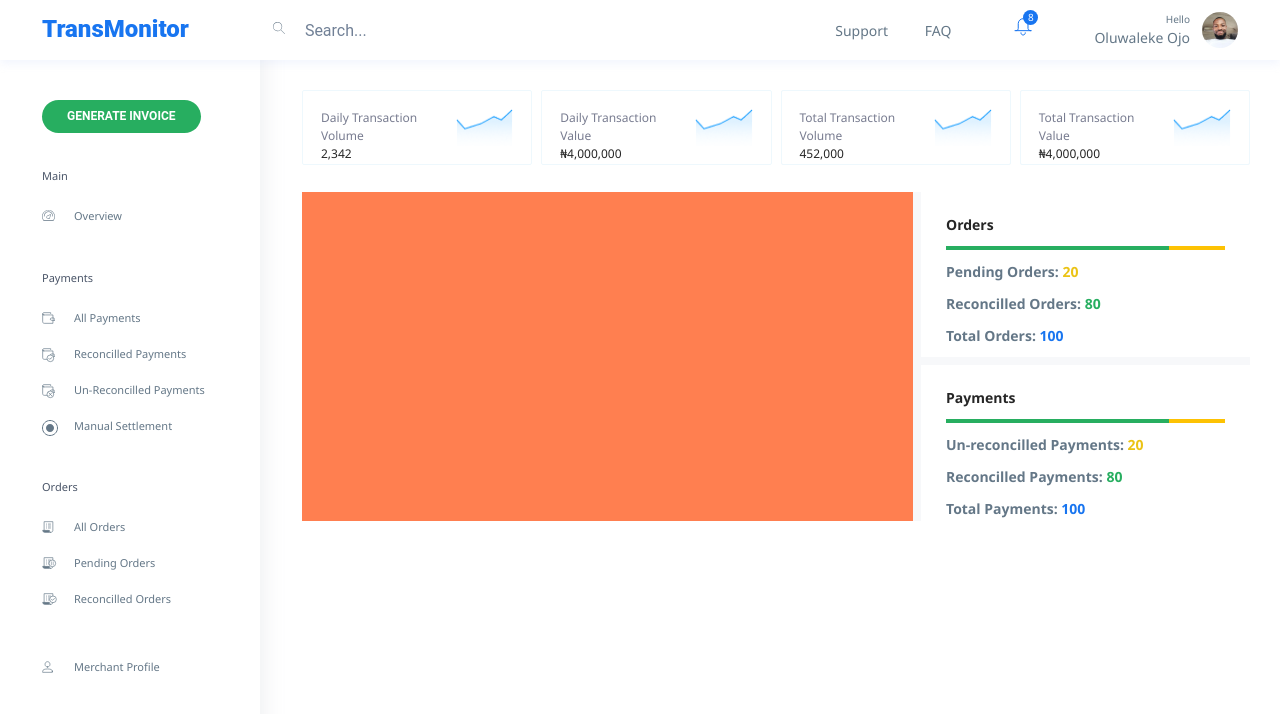
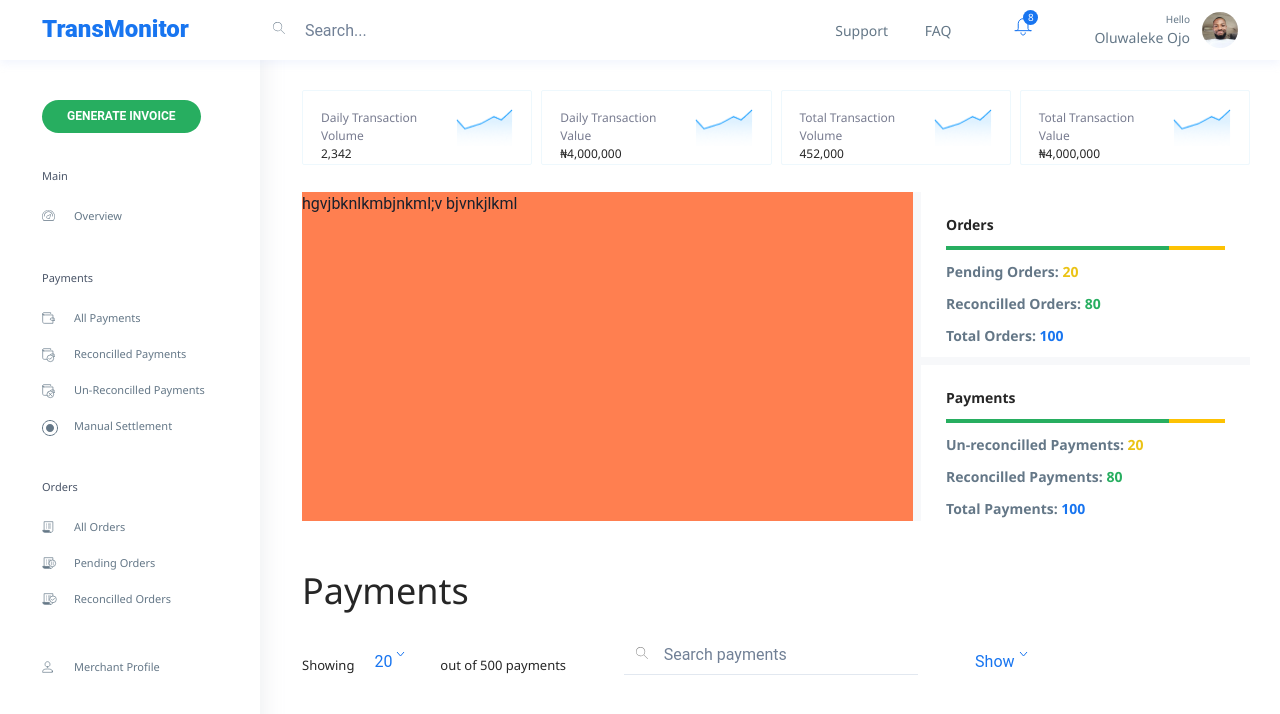
Before and after one commit to idris92/Transmonitor, a Next.js app: page / in a window 1280 px wide. Shown: the top 714 px of the page. Built offline with nearby package versions, Linux system fonts and the light colour scheme.

Commit message:
payment filter

```diff
--- a/public/assets/theme/foundations/colors.ts
+++ b/public/assets/theme/foundations/colors.ts
@@ -16,6 +16,7 @@ export const colors = {
     900:"#647787",
     800:"#262626",
     700: "#787C90",
+    600: "#787878",
 
   },
   white:{
--- /dev/null
+++ b/src/components/ListFilter.tsx
@@ -0,0 +1,31 @@
+import { Flex, Menu, MenuButton, MenuItem, MenuList, Text } from '@chakra-ui/react'
+import React from 'react'
+import { DownArrow } from './icons/downArrow'
+
+const ListFilter = () => {
+  return (
+    <Flex w={{base:'100%', md:'auto'}} justifyContent='flex-start' alignItems='flex-end' gap='20px'>
+        <Text fontSize='13px' fontWeight='400' fontFamily=' Segoe UI' color='black.800'>Showing</Text>
+        <Flex alignItems='center' >
+        <Menu matchWidth>
+            <MenuButton
+                bg='transparent'
+                border='none'
+                color='primary.1000'
+            >
+                20 <DownArrow color='primary.1000' boxSize='24px' justifyContent='center' alignItems='center'/>
+            </MenuButton>
+            <MenuList  minW='80%' >
+                <MenuItem>5</MenuItem>
+                <MenuItem>10</MenuItem>
+                <MenuItem>15</MenuItem>
+                <MenuItem>20</MenuItem>
+            </MenuList>
+            </Menu>
+        </Flex>
+        <Text fontSize='13px' fontWeight='400' fontFamily='Segoe UI' color='black.800'>out of 500 payments</Text>
+    </Flex>
+  )
+}
+
+export default ListFilter
--- /dev/null
+++ b/src/components/SearchFilter.tsx
@@ -0,0 +1,18 @@
+import { Flex, Input, InputGroup, InputLeftElement} from '@chakra-ui/react'
+import React from 'react'
+import { SearchIcon } from './icons/search'
+
+const SearchFilter = () => {
+  return (
+    <Flex w='100%'>
+         <InputGroup>
+            <InputLeftElement pointerEvents='none'>
+            <SearchIcon color='black.600' />
+            </InputLeftElement>
+            <Input type='text' variant='flushed' placeholder='Search payments' />
+        </InputGroup>
+    </Flex>
+  )
+}
+
+export default SearchFilter
--- /dev/null
+++ b/src/components/StatusFilter.tsx
@@ -0,0 +1,28 @@
+import { Flex, Menu, MenuButton, MenuItem, MenuList } from '@chakra-ui/react'
+import React from 'react'
+import { DownArrow } from './icons/downArrow'
+
+const StatusFilter = () => {
+  return (
+    <Flex w='100%'>
+        <Menu matchWidth>
+            <MenuButton
+                bg='transparent'
+                border='none'
+                color='primary.1000'
+            >
+                Show <DownArrow color='primary.1000' boxSize='24px' justifyContent='center' alignItems='center'/>
+            </MenuButton>
+            <MenuList >
+                <MenuItem>All</MenuItem>
+                <MenuItem>Reconcilled</MenuItem>
+                <MenuItem>Un-reconcilled</MenuItem>
+                <MenuItem>Settled</MenuItem>
+                <MenuItem>Unsettled</MenuItem>
+            </MenuList>
+        </Menu>
+    </Flex>
+  )
+}
+
+export default StatusFilter
--- /dev/null
+++ b/src/components/icons/downArrow.tsx
@@ -0,0 +1,7 @@
+import { Icon } from "@chakra-ui/react";
+
+export const DownArrow = (props:any) => (
+    <Icon viewBox="0 0 24 24" {...props} fill="none">
+        <path d="M8 1L4.5 5L1 1" stroke="currentColor"/>
+    </Icon>
+  )
--- a/src/pages/index.tsx
+++ b/src/pages/index.tsx
@@ -1,10 +1,15 @@
 import Head from 'next/head'
 import Image from 'next/image'
 import DashboardWrapper from '@/components/dashboard'
-import { Flex, SimpleGrid, Text } from '@chakra-ui/react'
+import { Flex, Input, InputGroup, InputLeftElement, Menu, MenuButton, MenuItem, MenuList, SimpleGrid, Text } from '@chakra-ui/react'
 import Transaction from '@/components/Transaction'
 import { OrderProgress } from '@/components/OrderProgress'
 import { PaymentProgress } from '@/components/PaymentProgress'
+import { DownArrow } from '@/components/icons/downArrow'
+import { SearchIcon } from '@/components/icons/search'
+import StatusFilter from '@/components/StatusFilter'
+import SearchFilter from '@/components/SearchFilter'
+import ListFilter from '@/components/ListFilter'
 
 
 export default function Home() {
@@ -30,20 +35,35 @@ export default function Home() {
             <Transaction title='Total Transaction Volume' total={452000}/>
             <Transaction title='Total Transaction Value' total={4000000} currency={true}/>
           </SimpleGrid>
-          <Flex h='329px' w='100%'>
-              <Flex w='65%' h='100%' bg='coral'>
-
+          <Flex h='329px' w='100%' direction={{base:'column', md:'row'}}>
+              <Flex w={{base:'100%', md:'65%'}} h='100%' bg='coral'>
+                  hgvjbknlkmbjnkml;v bjvnkjlkml
               </Flex>
-              <Flex w='0px' h='100%' border='4px solid #F7F8FA'></Flex>
-              <Flex w='35%' h='100%' direction='column' >
+              <Flex w='0px' h='100%' border='4px solid #F7F8FA' display={{base:'none', md:'flex'}}/>
+              <Flex w={{base:'100%', md:'35%'}} h='100%' direction='column' >
                   <Flex w='100%' h='50%'>
                       <OrderProgress/>
                   </Flex>
-                  <Flex w='100%' h='0px' border='4px solid #F7F8FA'/>
+                  <Flex w='100%' h='0px' border='4px solid #F7F8FA' display={{base:'none', md:'flex'}}/>
                   <Flex  w='100%' h='50%'>
                     <PaymentProgress/>
                   </Flex>
               </Flex>
+          </Flex>
+          <Flex w='100%' justifyContent='flex-start' mt='16px'>
+                <Text color='black.800' fontSize='36px' fontWeight='400' fontFamily=' Segoe UI'> Payments</Text>
+          </Flex>
+          <Flex w='100%' maxH='30px' justifyContent='space-between' alignItems='flex-end' overflow='hidden' direction={{base:'column', md:'row'}}>
+              <ListFilter/>
+
+              <Flex w={{base:'100%', md:'31%'}} justifyContent='flex-start'>
+                  <SearchFilter/>
+              </Flex>
+
+              <Flex  w={{base:'100%', md:'29%'}} justifyContent='flex-start'>
+                  <StatusFilter/>
+              </Flex>
+
           </Flex>
         </Flex>
         </DashboardWrapper>
```
